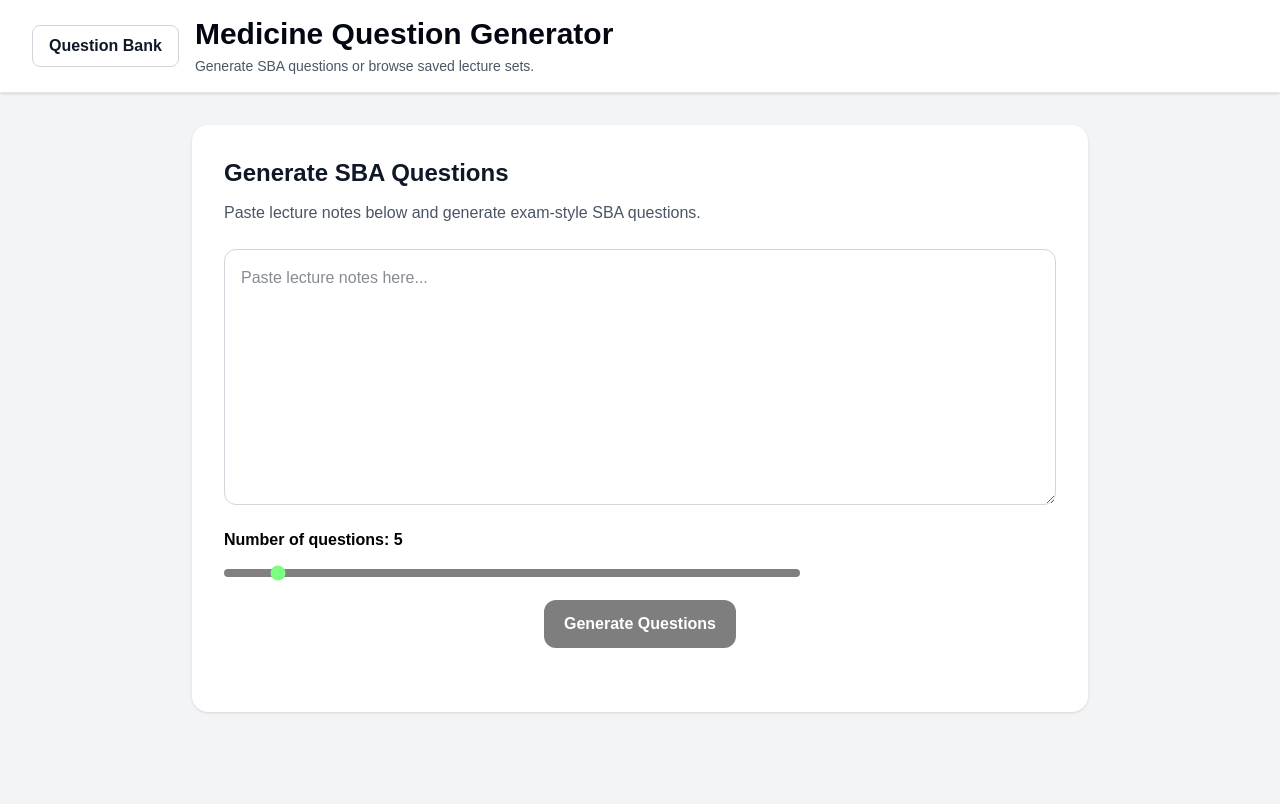
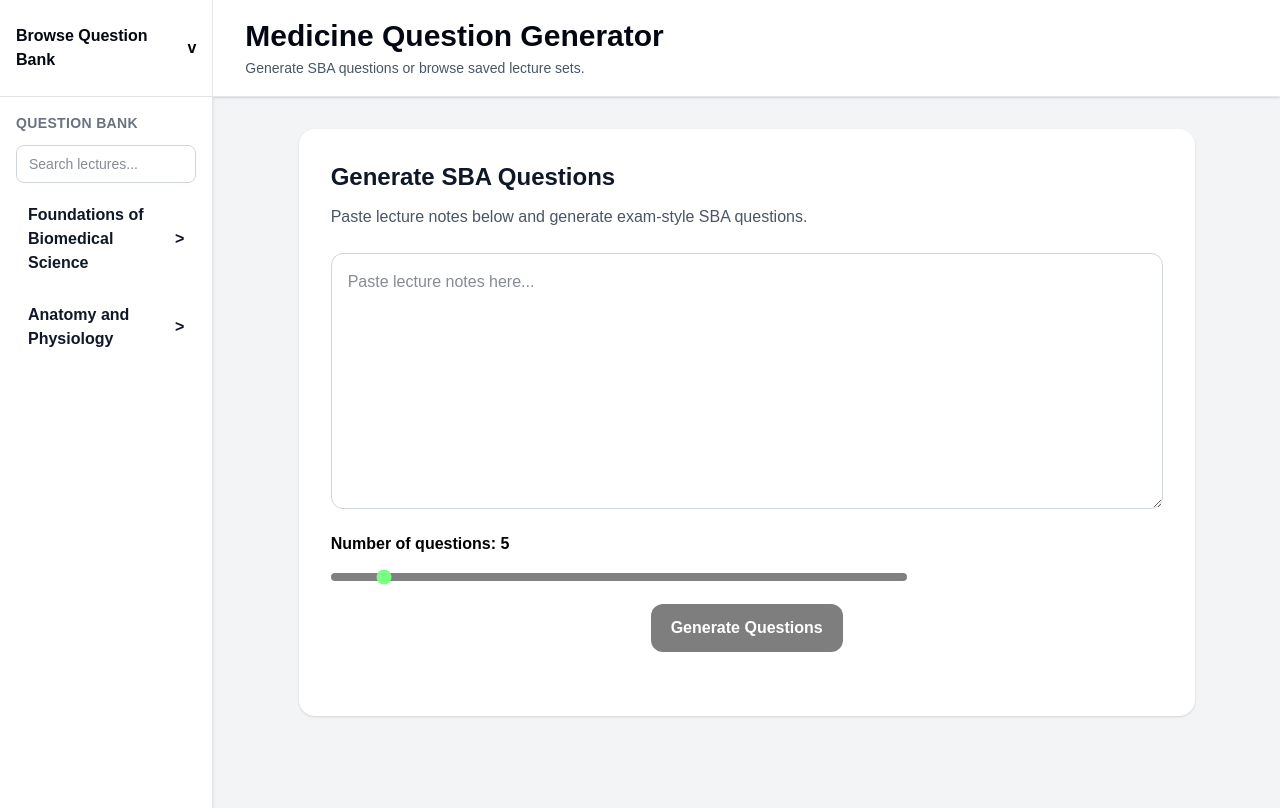
Before and after one commit to murtazasyed222-sudo/SBAgenerator, a Next.js app: page / in a window 1280 px wide. Built offline with nearby package versions, Linux system fonts and the light colour scheme.

Commit message:
Polish question bank header

```diff
--- a/src/app/page.tsx
+++ b/src/app/page.tsx
@@ -492,7 +492,8 @@ export default function Home() {
   const [loading, setLoading] = useState(false);
   const [error, setError] = useState("");
   const [numberOfQuestions, setNumberOfQuestions] = useState(5);
-  const [isQuestionBankOpen, setIsQuestionBankOpen] = useState(false);
+  const [isQuestionBankOpen, setIsQuestionBankOpen] = useState(true);
+  const [questionBankSearch, setQuestionBankSearch] = useState("");
   const [expandedQuestionBankFolders, setExpandedQuestionBankFolders] =
     useState<Record<string, boolean>>({});
   const [activeQuestionSetId, setActiveQuestionSetId] = useState<string | null>(
@@ -618,19 +619,52 @@ export default function Home() {
   }
 
   const wrongQuestions = getWrongQuestions();
+  const normalizedQuestionBankSearch = questionBankSearch.trim().toLowerCase();
+  const visibleQuestionBankFolders = questionBankFolders
+    .map((folder) => {
+      const folderMatchesSearch = folder.title
+        .toLowerCase()
+        .includes(normalizedQuestionBankSearch);
+      const visibleQuestionSets = normalizedQuestionBankSearch
+        ? folder.questionSets.filter((questionSet) =>
+            questionSet.title
+              .toLowerCase()
+              .includes(normalizedQuestionBankSearch)
+          )
+        : folder.questionSets;
+
+      return {
+        ...folder,
+        questionSets: folderMatchesSearch
+          ? folder.questionSets
+          : visibleQuestionSets,
+      };
+    })
+    .filter((folder) => {
+      if (!normalizedQuestionBankSearch) return true;
+
+      return (
+        folder.title.toLowerCase().includes(normalizedQuestionBankSearch) ||
+        folder.questionSets.length > 0
+      );
+    });
 
   return (
     <main className="min-h-screen bg-gray-100">
       <header className="border-b border-gray-200 bg-white shadow-sm">
-        <div className="mx-auto flex max-w-7xl items-center gap-4 px-4 py-4 sm:px-8">
+        <div className="flex flex-col sm:flex-row">
+          <div className="w-full shrink-0 border-b border-gray-200 sm:w-72 sm:border-b-0 sm:border-r lg:w-1/6">
             <button
               onClick={() => setIsQuestionBankOpen(!isQuestionBankOpen)}
               aria-expanded={isQuestionBankOpen}
-            className="rounded-lg border border-gray-300 bg-white px-4 py-2 font-semibold text-gray-900 hover:bg-gray-50"
+              className="flex min-h-24 w-full items-center justify-between px-4 py-4 text-left font-semibold text-gray-950 hover:bg-gray-50"
             >
-            {isQuestionBankOpen ? "Close Question Bank" : "Question Bank"}
+              <span>Browse Question Bank</span>
+              <span aria-hidden="true">{isQuestionBankOpen ? "v" : ">"}</span>
             </button>
+          </div>
 
+          <div className="flex flex-1 items-center px-4 py-4 sm:min-h-24 sm:px-8">
             <div>
               <h1 className="text-2xl font-bold text-gray-950 sm:text-3xl">
                 Medicine Question Generator
@@ -638,6 +672,7 @@ export default function Home() {
               <p className="mt-1 text-sm text-gray-600">
                 Generate SBA questions or browse saved lecture sets.
               </p>
+            </div>
           </div>
         </div>
       </header>
@@ -650,7 +685,21 @@ export default function Home() {
                 Question Bank
               </h2>
 
-              {questionBankFolders.map((folder) => {
+              <input
+                type="search"
+                value={questionBankSearch}
+                onChange={(event) => setQuestionBankSearch(event.target.value)}
+                placeholder="Search lectures..."
+                className="w-full rounded-lg border border-gray-300 px-3 py-2 text-sm text-gray-900 outline-none focus:border-blue-500 focus:ring-2 focus:ring-blue-100"
+              />
+
+              {visibleQuestionBankFolders.length === 0 && (
+                <p className="rounded-lg bg-gray-50 px-3 py-2 text-sm text-gray-500">
+                  No matching lecture sets.
+                </p>
+              )}
+
+              {visibleQuestionBankFolders.map((folder) => {
                 const isExpanded = expandedQuestionBankFolders[folder.id];
 
                 return (
```
Lines whose indentation alone changed are shown as unchanged.
